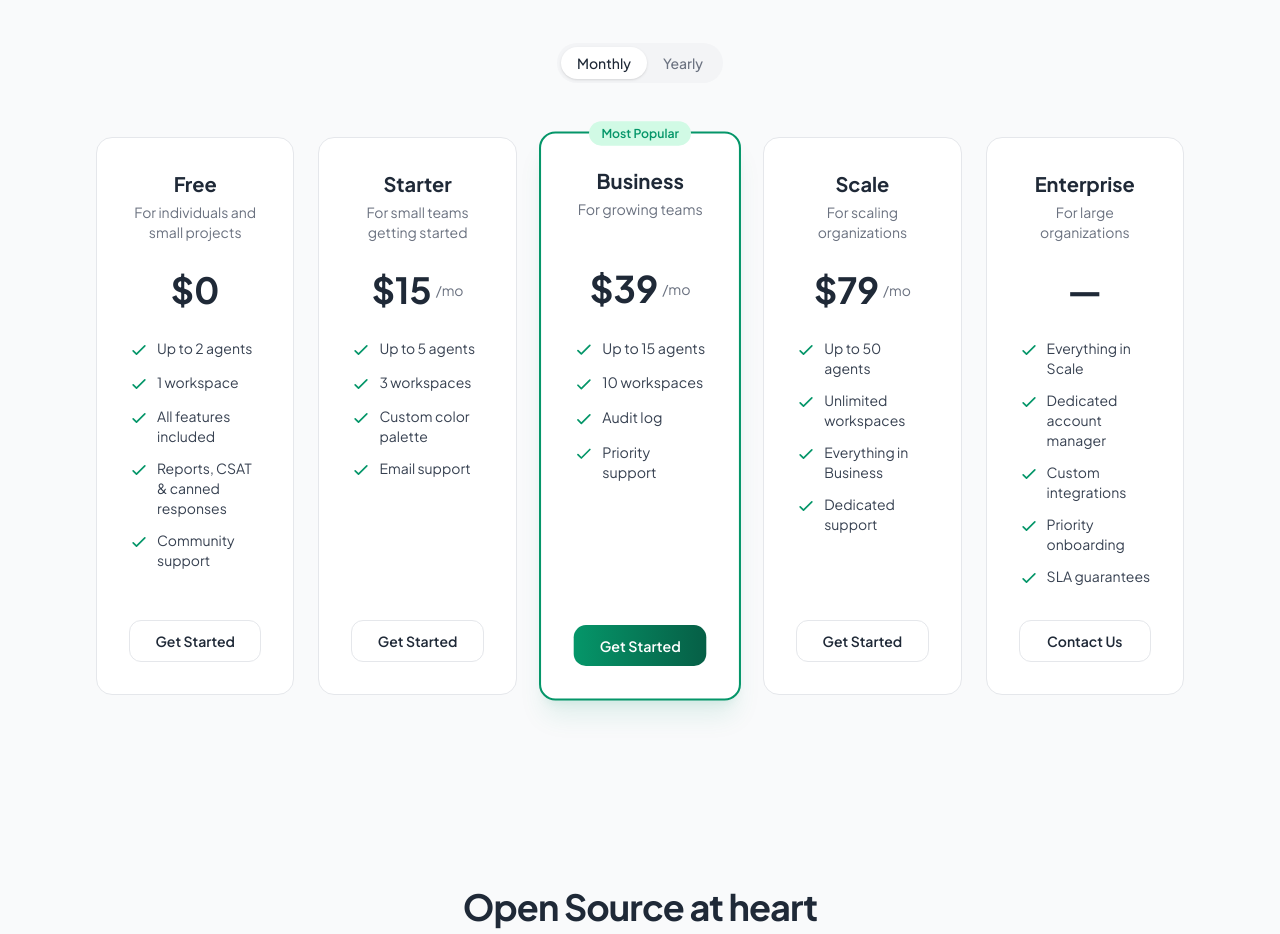
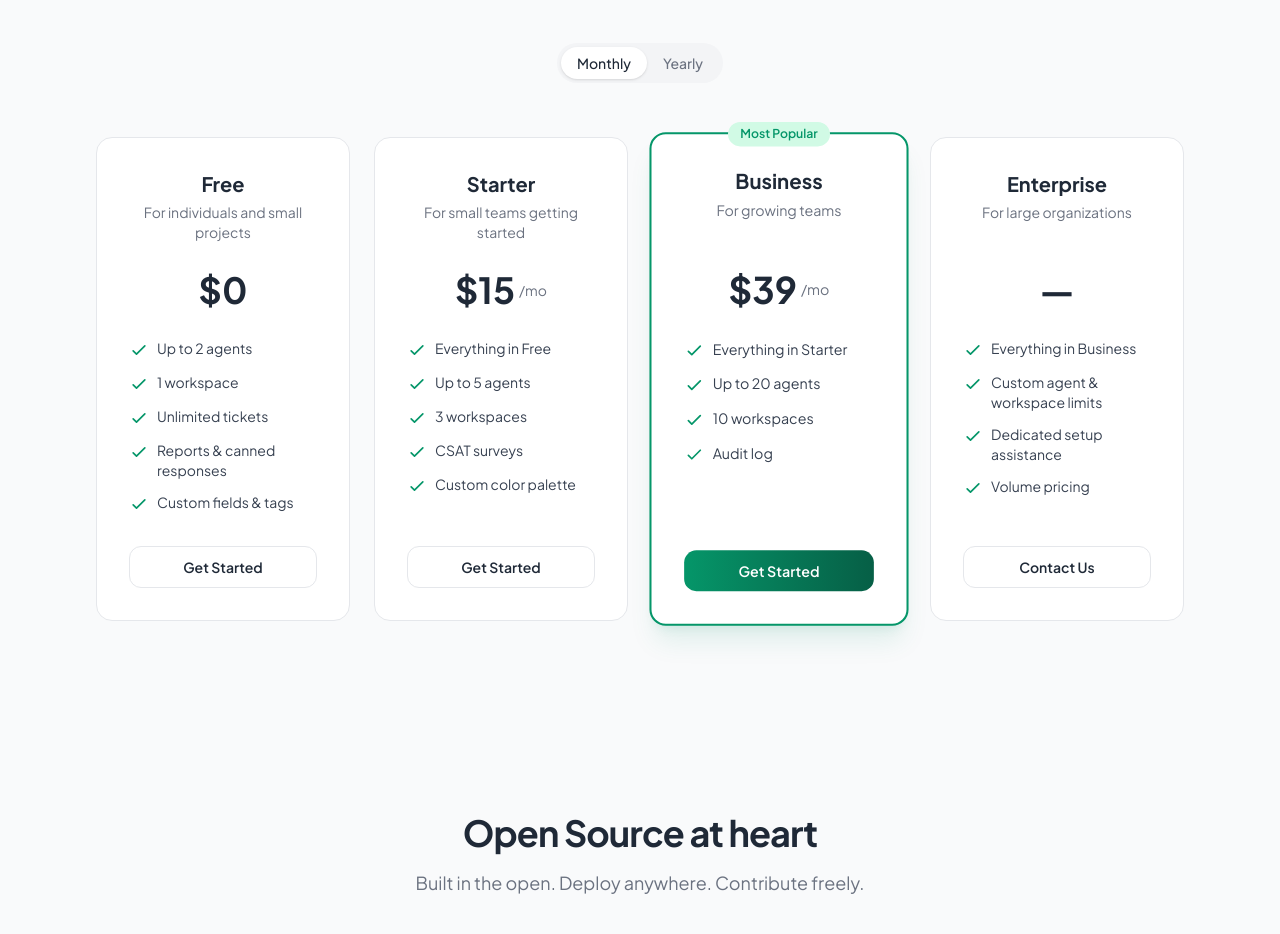
Before and after one commit to Hyzokaaa/open-helpdesk-landing, a React (Vite) app: page / in a window 1280 px wide. Shown: the part 2980-3914 px from the top of the page. Built offline with nearby package versions, Linux system fonts and the light colour scheme; no server answers.

Commit message:
feat: update pricing — remove Scale, clean features, add CSAT to Starter

```diff
--- a/src/components/sections/Pricing.tsx
+++ b/src/components/sections/Pricing.tsx
@@ -27,7 +27,7 @@ export default function Pricing() {
       monthly: 15,
       cta: t("pricing.starter.cta"),
       href: CONFIG.APP_URL + "?plan=starter",
-      features: [t("pricing.starter.f1"), t("pricing.starter.f2"), t("pricing.starter.f3"), t("pricing.starter.f4")],
+      features: [t("pricing.starter.f1"), t("pricing.starter.f2"), t("pricing.starter.f3"), t("pricing.starter.f4"), t("pricing.starter.f5")],
     },
     {
       name: t("pricing.business.name"),
@@ -40,20 +40,12 @@ export default function Pricing() {
       features: [t("pricing.business.f1"), t("pricing.business.f2"), t("pricing.business.f3"), t("pricing.business.f4")],
     },
     {
-      name: t("pricing.scale.name"),
-      description: t("pricing.scale.desc"),
-      monthly: 79,
-      cta: t("pricing.scale.cta"),
-      href: CONFIG.APP_URL + "?plan=scale",
-      features: [t("pricing.scale.f1"), t("pricing.scale.f2"), t("pricing.scale.f3"), t("pricing.scale.f4")],
-    },
-    {
       name: t("pricing.enterprise.name"),
       description: t("pricing.enterprise.desc"),
       monthly: -1,
       cta: t("pricing.enterprise.cta"),
       href: `mailto:${CONFIG.CONTACT_EMAIL}`,
-      features: [t("pricing.enterprise.f1"), t("pricing.enterprise.f2"), t("pricing.enterprise.f3"), t("pricing.enterprise.f4"), t("pricing.enterprise.f5")],
+      features: [t("pricing.enterprise.f1"), t("pricing.enterprise.f2"), t("pricing.enterprise.f3"), t("pricing.enterprise.f4")],
     },
   ];
 
@@ -88,7 +80,7 @@ export default function Pricing() {
           </span>
         </div>
 
-        <div className="grid md:grid-cols-2 lg:grid-cols-5 gap-6">
+        <div className="grid md:grid-cols-2 lg:grid-cols-4 gap-6">
           {tiers.map((tier) => (
             <PricingCard
               key={tier.name}
--- a/src/i18n/translations.ts
+++ b/src/i18n/translations.ts
@@ -116,9 +116,9 @@ const translations = {
   "pricing.free.cta": { en: "Get Started", es: "Comenzar" },
   "pricing.free.f1": { en: "Up to 2 agents", es: "Hasta 2 agentes" },
   "pricing.free.f2": { en: "1 workspace", es: "1 workspace" },
-  "pricing.free.f3": { en: "All features included", es: "Todas las funcionalidades" },
-  "pricing.free.f4": { en: "Reports, CSAT & canned responses", es: "Reportes, CSAT y respuestas predefinidas" },
-  "pricing.free.f5": { en: "Community support", es: "Soporte comunitario" },
+  "pricing.free.f3": { en: "Unlimited tickets", es: "Tickets ilimitados" },
+  "pricing.free.f4": { en: "Reports & canned responses", es: "Reportes y respuestas predefinidas" },
+  "pricing.free.f5": { en: "Custom fields & tags", es: "Campos personalizados y etiquetas" },
 
   "pricing.starter.name": { en: "Starter", es: "Starter" },
   "pricing.starter.desc": {
@@ -126,10 +126,11 @@ const translations = {
     es: "Para equipos que inician",
   },
   "pricing.starter.cta": { en: "Get Started", es: "Comenzar" },
-  "pricing.starter.f1": { en: "Up to 5 agents", es: "Hasta 5 agentes" },
-  "pricing.starter.f2": { en: "3 workspaces", es: "3 workspaces" },
-  "pricing.starter.f3": { en: "Custom color palette", es: "Paleta de colores personalizada" },
-  "pricing.starter.f4": { en: "Email support", es: "Soporte por email" },
+  "pricing.starter.f1": { en: "Everything in Free", es: "Todo lo de Free" },
+  "pricing.starter.f2": { en: "Up to 5 agents", es: "Hasta 5 agentes" },
+  "pricing.starter.f3": { en: "3 workspaces", es: "3 workspaces" },
+  "pricing.starter.f4": { en: "CSAT surveys", es: "Encuestas de satisfacción" },
+  "pricing.starter.f5": { en: "Custom color palette", es: "Paleta de colores personalizada" },
 
   "pricing.business.name": { en: "Business", es: "Negocio" },
   "pricing.business.desc": {
@@ -137,21 +138,10 @@ const translations = {
     es: "Para equipos en crecimiento",
   },
   "pricing.business.cta": { en: "Get Started", es: "Comenzar" },
-  "pricing.business.f1": { en: "Up to 15 agents", es: "Hasta 15 agentes" },
-  "pricing.business.f2": { en: "10 workspaces", es: "10 workspaces" },
-  "pricing.business.f3": { en: "Audit log", es: "Registro de auditoría" },
-  "pricing.business.f4": { en: "Priority support", es: "Soporte prioritario" },
-
-  "pricing.scale.name": { en: "Scale", es: "Scale" },
-  "pricing.scale.desc": {
-    en: "For scaling organizations",
-    es: "Para grandes organizaciones",
-  },
-  "pricing.scale.cta": { en: "Get Started", es: "Comenzar" },
-  "pricing.scale.f1": { en: "Up to 50 agents", es: "Hasta 50 agentes" },
-  "pricing.scale.f2": { en: "Unlimited workspaces", es: "Workspaces ilimitados" },
-  "pricing.scale.f3": { en: "Everything in Business", es: "Todo lo de Negocio" },
-  "pricing.scale.f4": { en: "Dedicated support", es: "Soporte dedicado" },
+  "pricing.business.f1": { en: "Everything in Starter", es: "Todo lo de Starter" },
+  "pricing.business.f2": { en: "Up to 20 agents", es: "Hasta 20 agentes" },
+  "pricing.business.f3": { en: "10 workspaces", es: "10 workspaces" },
+  "pricing.business.f4": { en: "Audit log", es: "Registro de auditoría" },
 
   "pricing.enterprise.name": { en: "Enterprise", es: "Empresarial" },
   "pricing.enterprise.desc": {
@@ -159,23 +149,10 @@ const translations = {
     es: "Para grandes empresas",
   },
   "pricing.enterprise.cta": { en: "Contact Us", es: "Contáctanos" },
-  "pricing.enterprise.f1": {
-    en: "Everything in Scale",
-    es: "Todo lo de Scale",
-  },
-  "pricing.enterprise.f2": {
-    en: "Dedicated account manager",
-    es: "Gestor de cuenta dedicado",
-  },
-  "pricing.enterprise.f3": {
-    en: "Custom integrations",
-    es: "Integraciones personalizadas",
-  },
-  "pricing.enterprise.f4": {
-    en: "Priority onboarding",
-    es: "Onboarding prioritario",
-  },
-  "pricing.enterprise.f5": { en: "SLA guarantees", es: "Garantías de SLA" },
+  "pricing.enterprise.f1": { en: "Everything in Business", es: "Todo lo de Negocio" },
+  "pricing.enterprise.f2": { en: "Custom agent & workspace limits", es: "Límites personalizados de agentes y workspaces" },
+  "pricing.enterprise.f3": { en: "Dedicated setup assistance", es: "Asistencia dedicada de configuración" },
+  "pricing.enterprise.f4": { en: "Volume pricing", es: "Precios por volumen" },
 
   // Open Source
   "oss.heading": { en: "Open Source at heart", es: "Open Source de corazón" },
```
